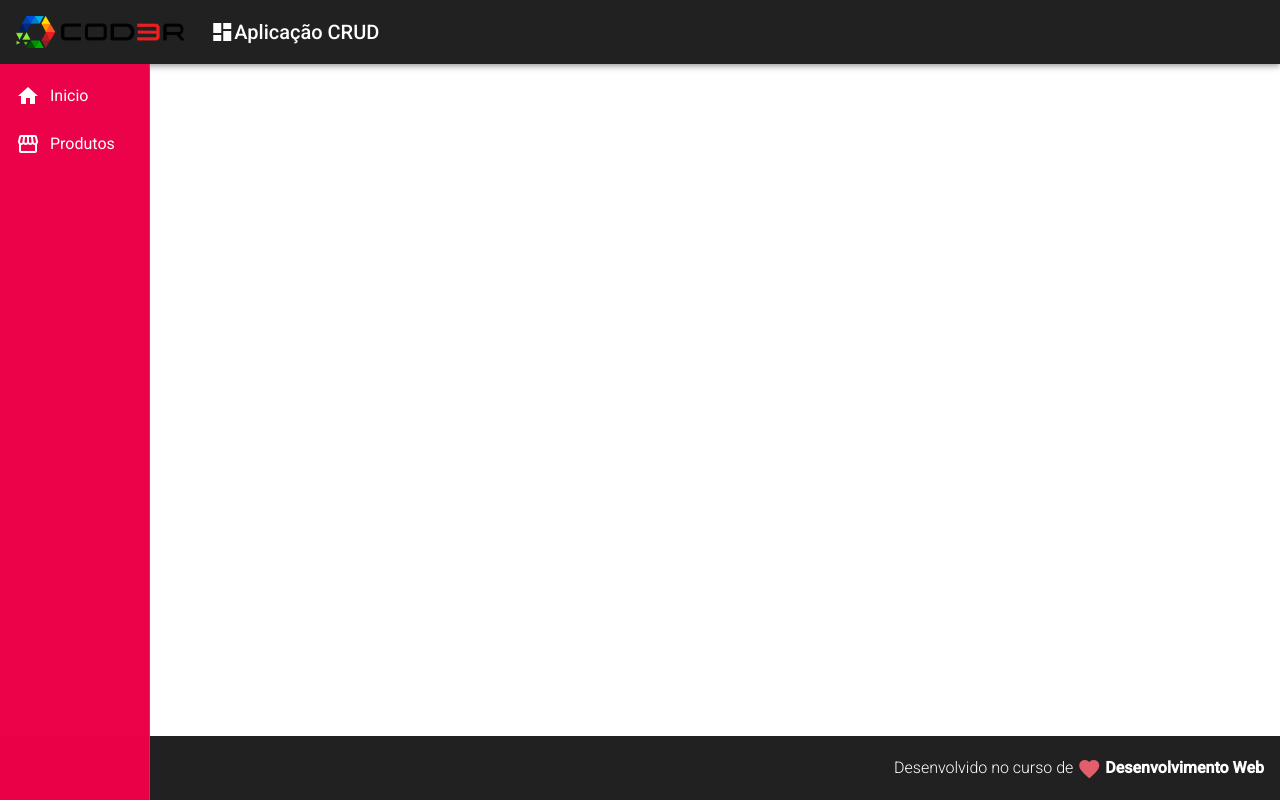
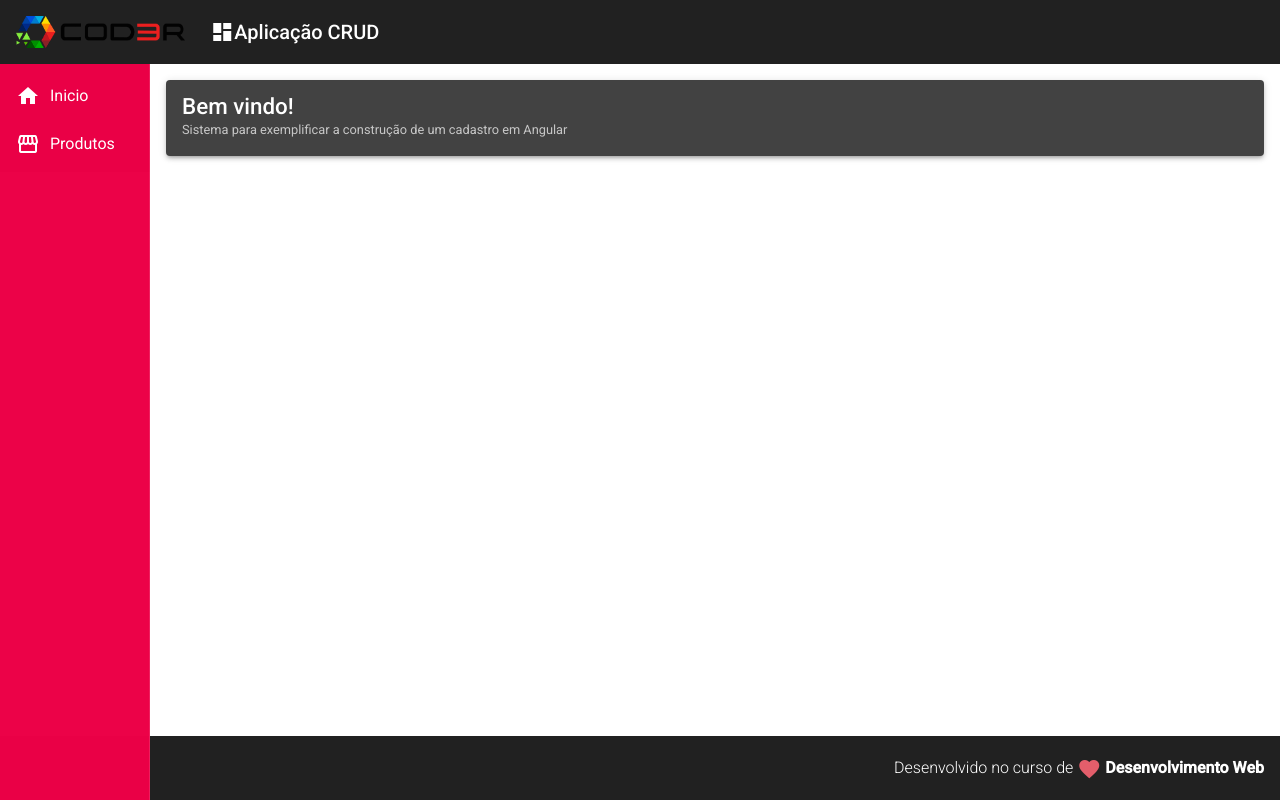
Before and after one commit to Wesleyantunesdc/Praticando_SistemaCadastroProdutos, an Angular app in the folder cadastroProdutos/: page / in a window 1280 px wide. Built offline with nearby package versions, Linux system fonts and the light colour scheme.

Commit message:
Criação do component home

```diff
--- a/cadastroProdutos/src/app/components/template/nav/nav.component.css
+++ b/cadastroProdutos/src/app/components/template/nav/nav.component.css
@@ -9,3 +9,10 @@
 .sidenav i {
     padding-right: 10px;
 }
+
+
+.content{
+    padding: 16px;
+    background-color: white;
+    color: black;
+}
--- a/cadastroProdutos/src/app/components/template/nav/nav.component.html
+++ b/cadastroProdutos/src/app/components/template/nav/nav.component.html
@@ -16,4 +16,7 @@
             </a>
         </mat-nav-list>
     </mat-sidenav>
+    <mat-sidenav-content class="content">
+        <app-home></app-home>
+    </mat-sidenav-content>
 </mat-sidenav-container>
--- /dev/null
+++ b/cadastroProdutos/src/app/views/home/home.component.css
@@ -0,0 +1,7 @@
+.home .title {
+    font-size: 1.4rem;
+}
+
+.home .subtitle {
+    font-size: 0.8rem;
+}
--- /dev/null
+++ b/cadastroProdutos/src/app/views/home/home.component.html
@@ -0,0 +1,8 @@
+<mat-card class="home mat-elevation-z3">
+    <mat-card-title class="title">
+        Bem vindo!
+    </mat-card-title>
+    <mat-card-subtitle class="subtitle">
+        Sistema para exemplificar a construção de um cadastro em Angular
+    </mat-card-subtitle>
+</mat-card>
--- /dev/null
+++ b/cadastroProdutos/src/app/views/home/home.component.ts
@@ -0,0 +1,15 @@
+import { Component, OnInit } from '@angular/core';
+
+@Component({
+  selector: 'app-home',
+  templateUrl: './home.component.html',
+  styleUrls: ['./home.component.css']
+})
+export class HomeComponent implements OnInit {
+
+  constructor() { }
+
+  ngOnInit(): void {
+  }
+
+}
```
Also changed, not shown: cadastroProdutos/src/app/app.module.ts (+7 -3 lines), 1 other file (tests, documents, lock files or other folders).
